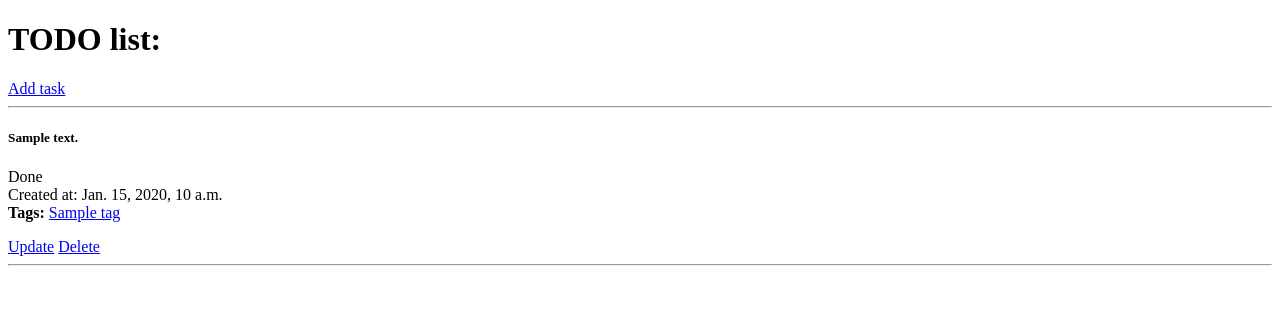
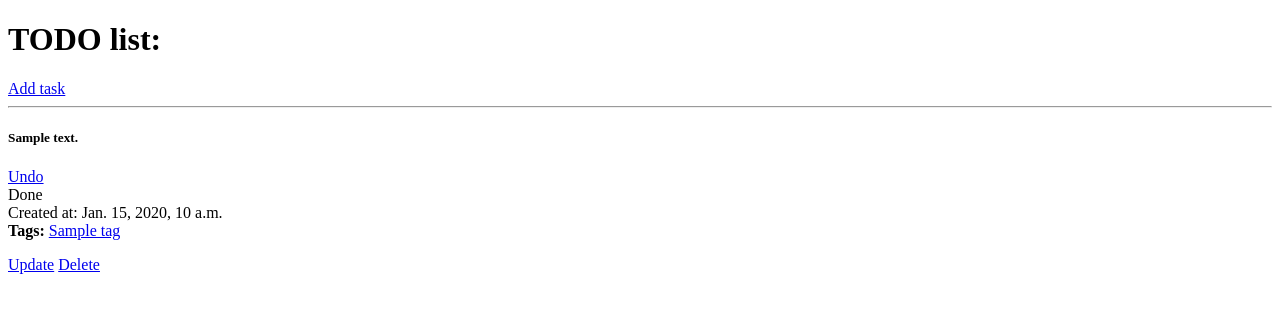
Before and after one commit to kostomeister/todo-list, a Django app: page / in a window 1280 px wide. Shown: the top 313 px of the page. Run offline with Django 4.2, Linux system fonts and the light colour scheme; tables that the repository leaves empty hold one stand-in row (values such as "Sample post").

Commit message:
added buttons for do | undo in task list template

```diff
--- a/templates/todo/task_list.html
+++ b/templates/todo/task_list.html
@@ -12,13 +12,20 @@
     {% for task in task_list %}
       <div class="card mb-3">
         <div class="card-body">
-          <h5 class="card-title">{{ task.content }}</h5>
+           {% if task.is_done == False %}
+            <div class="d-flex justify-content-between align-items-center">
+              <h5 class="card-title">{{ task.content }}</h5>
+              <a href="{% url 'todo:task-do' pk=task.id %}" class="btn btn-success">Complete</a>
+            </div>
           <p class="card-text">
-            {% if task.is_done == False %}
               <span class="text-danger">Not done</span>
               <br>
               <span>Deadline: {{ task.deadline }}</span>
             {% else %}
+             <div class="d-flex justify-content-between align-items-center">
+              <h5 class="card-title">{{ task.content }}</h5>
+              <a href="{% url 'todo:task-undo' pk=task.id %}" class="btn btn-danger">Undo</a>
+            </div>
               <span class="text-success">Done</span>
             {% endif %}
             <br>
@@ -35,7 +42,6 @@
           </div>
         </div>
       </div>
-      <hr>
     {% endfor %}
   </div>
 {% endblock %}
```
